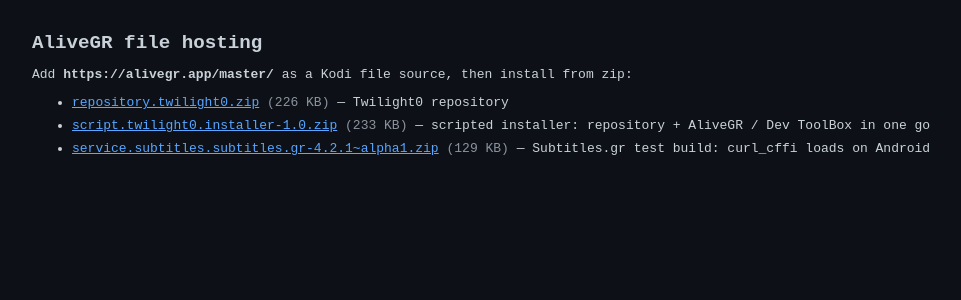
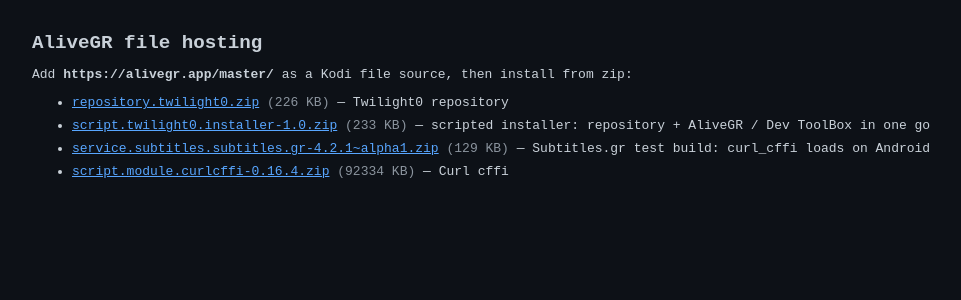
Before and after one commit to Twilight0/alivegr.github.io, a Jekyll site: the page master/index.html, which Jekyll copies as it is, in a window 1280 px wide. Shown: the top 300 px of the page, without its empty margins (0-961 px from the left). Built offline with Jekyll 4.4.1, drawn with Linux system fonts in a browser that asks for light colours.

Commit message:
Push test archive

```diff
--- a/master/index.html
+++ b/master/index.html
@@ -19,6 +19,7 @@
 <li><a href="repository.twilight0.zip">repository.twilight0.zip</a> <span class="size">(226 KB)</span> — Twilight0 repository</li>
 <li><a href="script.twilight0.installer-1.0.zip">script.twilight0.installer-1.0.zip</a> <span class="size">(233 KB)</span> — scripted installer: repository + AliveGR / Dev ToolBox in one go</li>
 <li><a href="service.subtitles.subtitles.gr-4.2.1~alpha1.zip">service.subtitles.subtitles.gr-4.2.1~alpha1.zip</a> <span class="size">(129 KB)</span> — Subtitles.gr test build: curl_cffi loads on Android</li>
+<li><a href="script.module.curlcffi-0.16.4.zip">script.module.curlcffi-0.16.4.zip</a> <span class="size">(92334 KB)</span> — Curl cffi</li>
 </ul>
 </body>
 </html>
```
Also changed, not shown: 1 other file.
